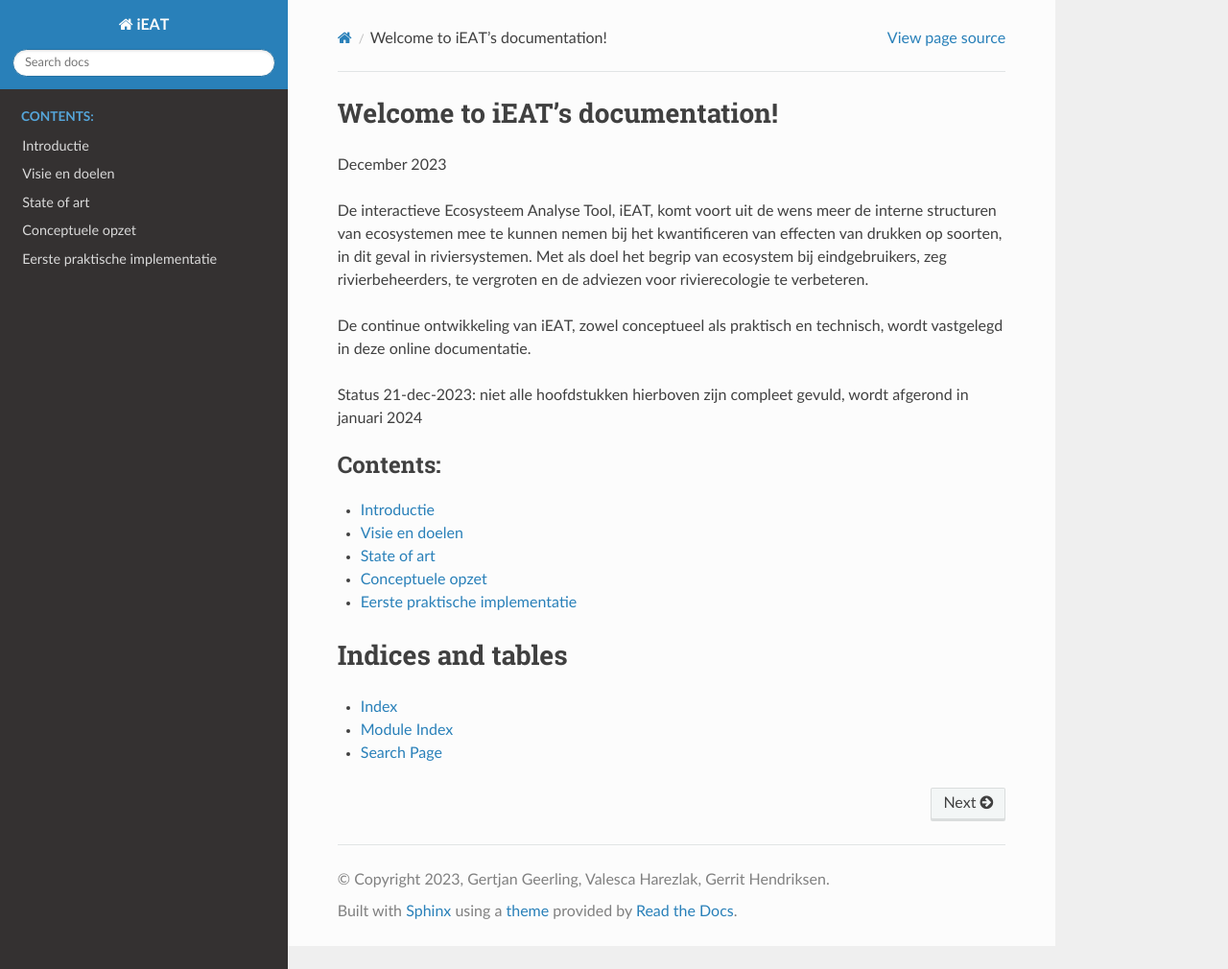
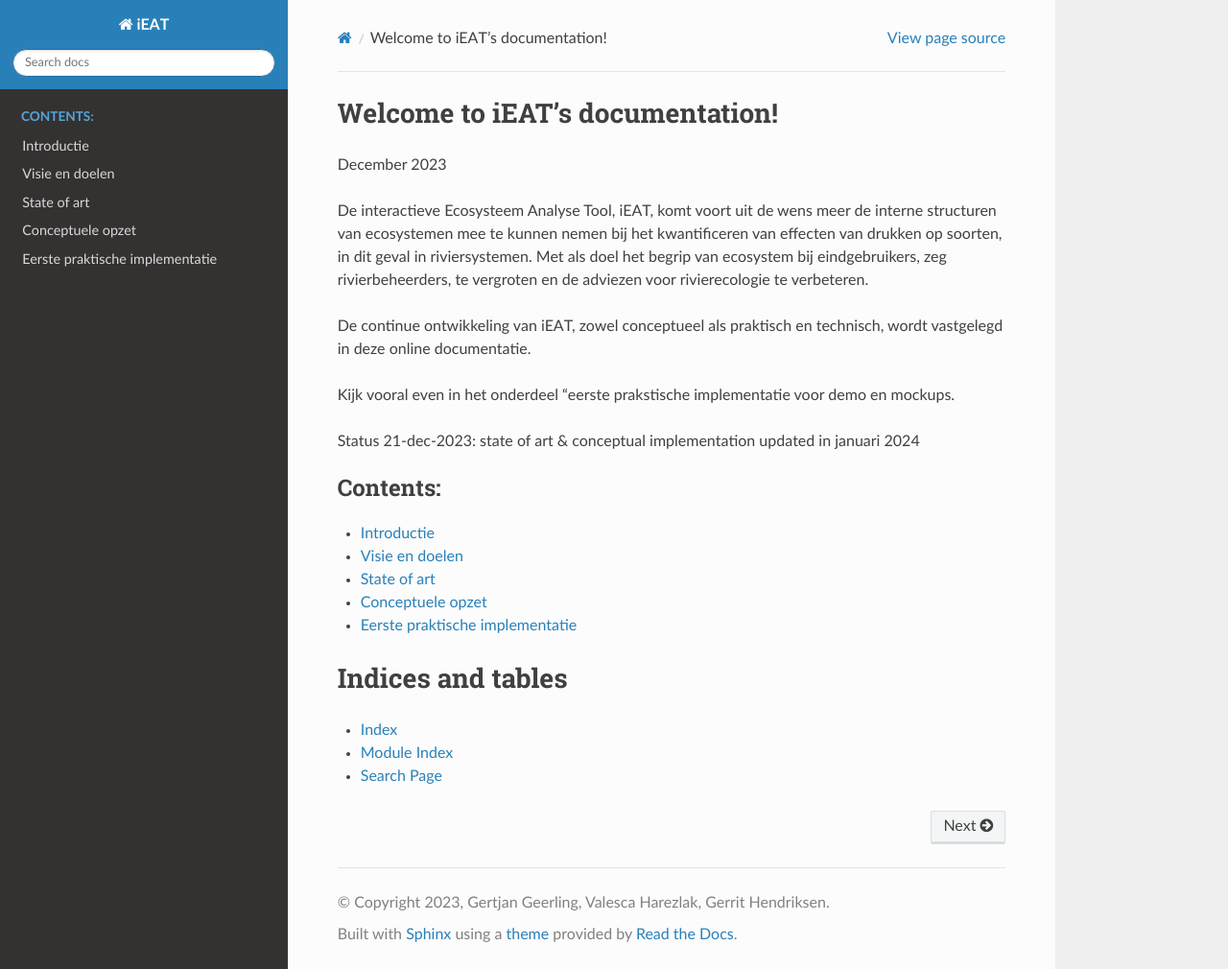
Before and after one commit to openearth/iEAT, a Sphinx documentation site: the page built from docs/index.rst, in a window 1280 px wide and 1010 px high. Shown: the whole window at 96% size. Built offline with Sphinx 7.4.7 and the Read the Docs theme 2.0.0, drawn with Linux system fonts in a browser that asks for light colours.

Commit message:
Update index.rst

```diff
--- a/docs/index.rst
+++ b/docs/index.rst
@@ -15,7 +15,9 @@ verbeteren.
 
 De continue ontwikkeling van iEAT, zowel conceptueel als praktisch en technisch, wordt vastgelegd in deze online documentatie.
 
-Status 21-dec-2023: niet alle hoofdstukken hierboven zijn compleet gevuld, wordt afgerond in januari 2024
+Kijk vooral even in het onderdeel "eerste prakstische implementatie voor demo en mockups.
+
+Status 21-dec-2023: state of art & conceptual implementation updated in januari 2024
 
 .. toctree::
    :maxdepth: 2
```
